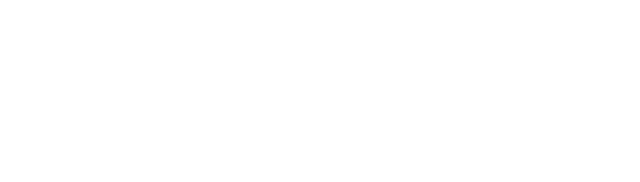
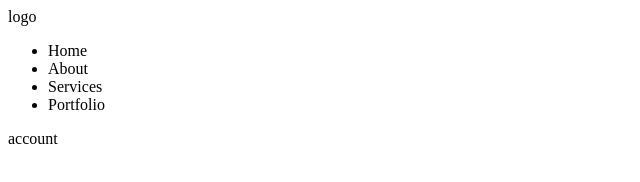
Before and after one commit to souravroyonly/landing-page, a plain HTML site: page index.html in a window 1280 px wide. Shown: the whole page, without its empty margins (0-640 px from the left). Drawn offline with Linux system fonts and the light colour scheme.

Commit message:
header added

```diff
--- a/index.html
+++ b/index.html
@@ -6,6 +6,19 @@
     <title>Document</title>
 </head>
 <body>
-
+  <header>
+    <div class="container">
+     <div>logo</div>
+     <div class="menu">
+        <ul>
+            <li>Home</li>
+            <li>About</li>
+            <li>Services</li>
+            <li>Portfolio</li>
+        </ul>
+     </div>
+     <div class="account">account</div>
+    </div>
+  </header>
 </body>
 </html>
```
